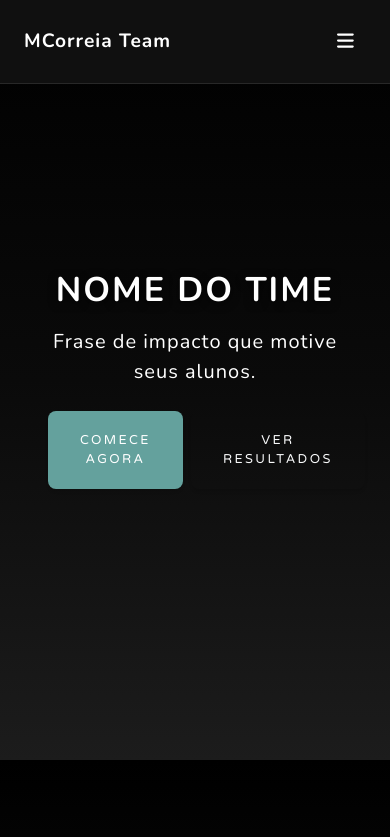
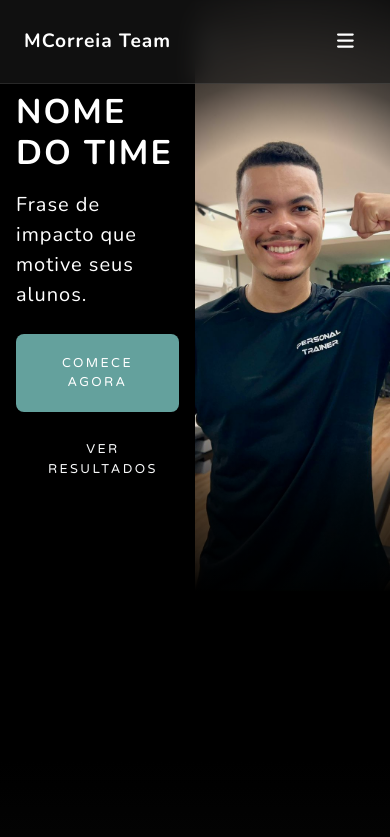
Before and after one commit to Vitorlocorreia/SPersonal, a plain HTML site: page index.html in a window 390 px wide. Shown: the top 837 px of the page. Drawn offline with nearby package versions, Linux system fonts and the light colour scheme.

Commit message:
Add files via upload

```diff
--- a/index.html
+++ b/index.html
@@ -140,20 +140,20 @@
 <!-- HERO -->
 <header class="hero">
   <div class="container-fluid p-0">
-    <div class="row g-0 align-items-center">
+    <div class="row g-0 align-items-center hero-row">
 
-      <!-- Texto à esquerda -->
-      <div class="col-lg-6 hero-content text-white d-flex flex-column justify-content-center px-5">
+      <!-- Texto -->
+      <div class="col-6 col-lg-6 hero-content text-white d-flex flex-column justify-content-center px-3">
         <h1 class="hero-title display-4 fw-bold mb-3 reveal" style="letter-spacing: 2px;">NOME DO TIME</h1>
         <p class="hero-lead mb-4 reveal">Frase de impacto que motive seus alunos.</p>
-        <div class="d-flex gap-2 reveal">
+        <div class="d-flex gap-2 reveal flex-wrap">
           <a class="btn btn-primary btn-lg" href="#plans">Comece Agora</a>
           <a class="btn btn-outline-light btn-lg" href="#alunos">Ver Resultados</a>
         </div>
       </div>
 
-      <!-- Imagem à direita com vinheta -->
-      <div class="col-lg-6 hero-image reveal"></div>
+      <!-- Imagem -->
+      <div class="col-6 col-lg-6 hero-image reveal"></div>
 
     </div>
   </div>
@@ -166,7 +166,6 @@
   background-color: #000;
 }
 
-/* Imagem com vinheta preta ao redor */
 .hero-image {
   position: relative;
   background-image: url('assets/img/Foto.jpg');
@@ -182,22 +181,20 @@
   inset: 0;
   background: radial-gradient(
     circle at center,
-    rgba(0,0,0,0) 50%,      /* centro visível */
-    rgba(0,0,0,0.6) 70%,    /* bordas mais escuras */
-    rgba(0,0,0,0.85) 90%,   /* cantos bem escuros */
-    rgba(0,0,0,1) 100%      /* extremidades totalmente pretas */
+    rgba(0,0,0,0) 50%,
+    rgba(0,0,0,0.6) 70%,
+    rgba(0,0,0,0.85) 90%,
+    rgba(0,0,0,1) 100%
   );
   pointer-events: none;
   z-index: 2;
 }
 
-/* Texto */
 .hero-content {
   min-height: 90vh;
   background: linear-gradient(to right, #000000 100%, #000000 100%);
 }
 
-/* Fade + deslizamento */
 .reveal {
   opacity: 0;
   transform: translateY(30px);
@@ -220,17 +217,21 @@
 
 /* Mobile */
 @media (max-width: 992px) {
-  .hero-image {
-    display: none;
+  .hero-row {
+    flex-wrap: nowrap; /* evita quebrar para baixo */
+  }
+
+  .hero-content, .hero-image {
+    min-height: 70vh; /* ajusta altura para mobile */
   }
 
   .hero-content {
-    background: linear-gradient(180deg, #000000 0%, #0a0a0a 50%, #1c1c1c 100%);
-    text-align: center;
-    padding: 4rem 2rem;
+    padding: 2rem 1rem;
   }
 }
 </style>
+
+
 
 <script>
 document.addEventListener('DOMContentLoaded', () => {
```
